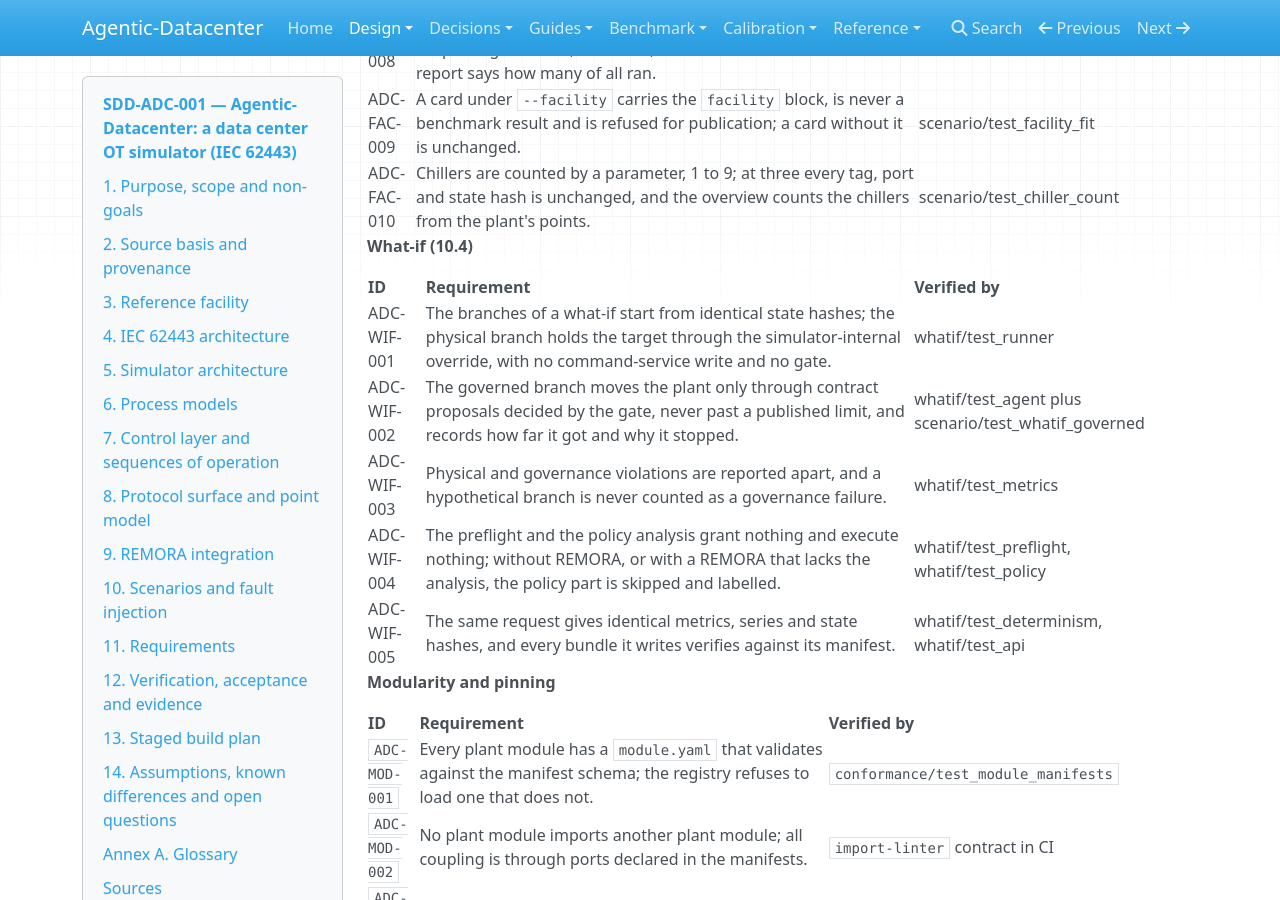
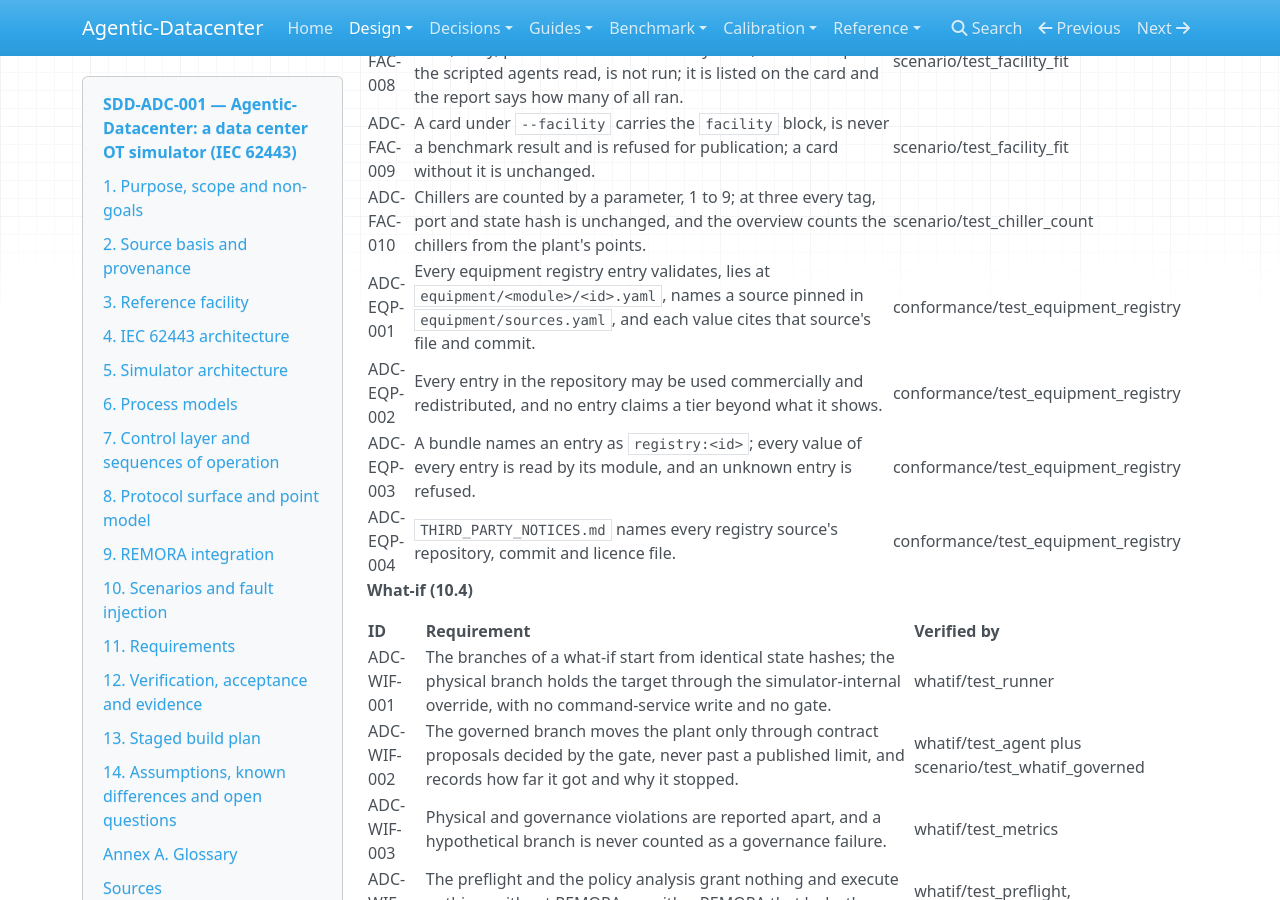
Before and after one commit to agentic-datacenter/agentic-datacenter, an MkDocs documentation site: the page built from docs/design/SDD-ADC-001.md, in a window 1280 px wide and 900 px high, scrolled down 38296 px. Built offline with MkDocs 1.6.1, drawn with Linux system fonts in a browser that asks for light colours; nearby versions of some CDN libraries; some of the changed text lies outside the part shown.

Commit message:
The design document, the notices and the changelog for the equipment registry, and a README that shows the value in a minute and what is free and what is under agreement

```diff
--- a/docs/design/SDD-ADC-001.md
+++ b/docs/design/SDD-ADC-001.md
@@ -874,6 +874,10 @@ Each requirement below maps to at least one named test; a requirement without a
 | ADC-FAC-008 | Under `--facility`, a scenario that names an instance, key, zone, relay, point or contract the facility lacks, or needs a point the scripted agents read, is not run; it is listed on the card and the report says how many of all ran. | scenario/test\_facility\_fit |
 | ADC-FAC-009 | A card under `--facility` carries the `facility` block, is never a benchmark result and is refused for publication; a card without it is unchanged. | scenario/test\_facility\_fit |
 | ADC-FAC-010 | Chillers are counted by a parameter, 1 to 9; at three every tag, port and state hash is unchanged, and the overview counts the chillers from the plant's points. | scenario/test\_chiller\_count |
+| ADC-EQP-001 | Every equipment registry entry validates, lies at `equipment/<module>/<id>.yaml`, names a source pinned in `equipment/sources.yaml`, and each value cites that source's file and commit. | conformance/test\_equipment\_registry |
+| ADC-EQP-002 | Every entry in the repository may be used commercially and redistributed, and no entry claims a tier beyond what it shows. | conformance/test\_equipment\_registry |
+| ADC-EQP-003 | A bundle names an entry as `registry:<id>`; every value of every entry is read by its module, and an unknown entry is refused. | conformance/test\_equipment\_registry |
+| ADC-EQP-004 | `THIRD_PARTY_NOTICES.md` names every registry source's repository, commit and licence file. | conformance/test\_equipment\_registry |
 
 **What-if (10.4)**
 
@@ -1104,6 +1108,7 @@ This section is build history. The simulator was built in the stages below, in t
 | 10 | Plants from other projects (ADR 0029): the plant interface, `http_plant`, `plant check`, an example plant | PLT-001 to 006 | A card on the example plant from one scenario end to end |
 | 11 | Evidence about hosts (ADR 0032): keepalives in shirudo's format, `SHIRUDO_PIN`, the host register and premise, host scenarios | HST-001 to 008 | A host scenario refused from a keepalive before the cross-check alarms, under a gate that reads host evidence |
 | 12 | Bring your own data center (ADR 0033): facility bundles, equipment models, values per instance, `facility check`, runs and cards on one's own facility, the number of chillers | FAC-001 to 010 | `facility check` and a `bench run --facility` of the example bundle end to end |
+| 13 | The equipment registry (ADR 0034): entries from open sources with their rights recorded, the registry's gate, `registry:` entries in bundles | EQP-001 to 004 | A bundle that names a registry chiller runs, and the gate refuses an entry without its rights |
 
 **Milestone M1.** After Stage 4, thin versions of the supervisory command path, the gate interface, the two scripted agents, counterfactual replay and the result card were built first, on four scenarios: `OP-03`, `OP-10`, `AD-01` and `AD-03`. They ran under the operating profile `DECISION_ONLY`: REMORA decides through `evaluate_policy`, and allowed proposals are applied by the command service with the hash of the decision as reference. There is no execution token, no cumulative-limit enforcement on the REMORA side and no audit chain in this profile. Its results MUST be labelled as such and MUST NOT be described as governed execution. `AD-04` and `AD-05` cannot be claimed as passed under it, since replay and cumulative limits are enforced only on the governed path.
 
--- a/mkdocs.yml
+++ b/mkdocs.yml
@@ -43,6 +43,7 @@ nav:
       - 0031 The mandate record: design/adr/0031-the-mandate-record.md
       - 0032 Host evidence from shirudo: design/adr/0032-host-evidence-from-shirudo.md
       - 0033 Bring your own data center: design/adr/0033-bring-your-own-datacenter.md
+      - 0034 The equipment registry: design/adr/0034-equipment-registry.md
   - Guides:
       - For data center operators: guides/operators.md
       - Bring your own data center: guides/bring-your-own-datacenter.md
--- a/pyproject.toml
+++ b/pyproject.toml
@@ -70,6 +70,7 @@ requirements = [
     "ADC-DOC-001", "ADC-DOC-002", "ADC-DOC-003",
     "ADC-FID-001", "ADC-FID-002",
     "ADC-PIN-004", "ADC-EVD-002", "ADC-HST-004",
+    "ADC-EQP-001", "ADC-EQP-002", "ADC-EQP-003", "ADC-EQP-004",
 ]
 
 [tool.ruff]
```
Also changed, not shown: CHANGELOG.md (+1 -0 lines), README.md (+32 -7 lines), THIRD_PARTY_NOTICES.md (+8 -0 lines), docs/reference/requirements.md (+4 -0 lines), 2 other files.
